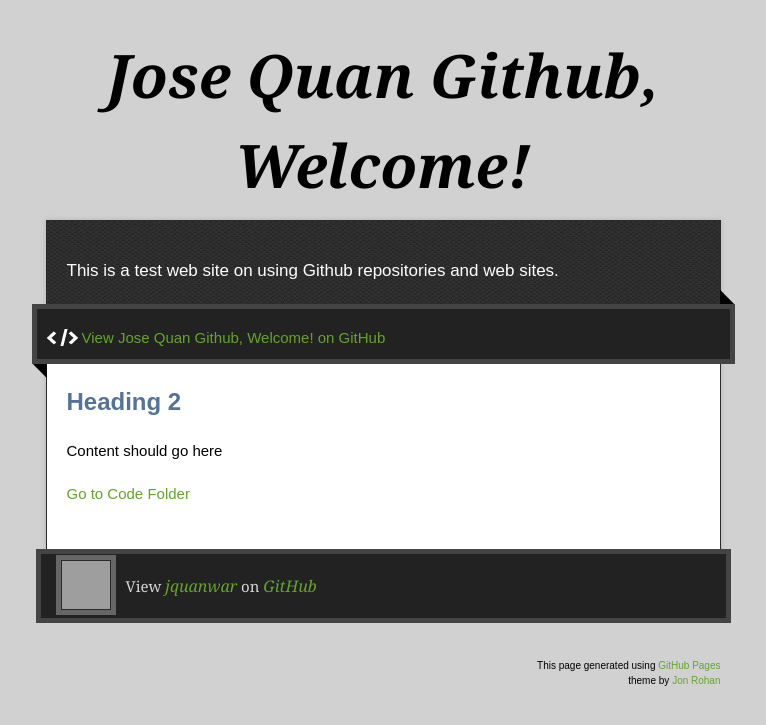
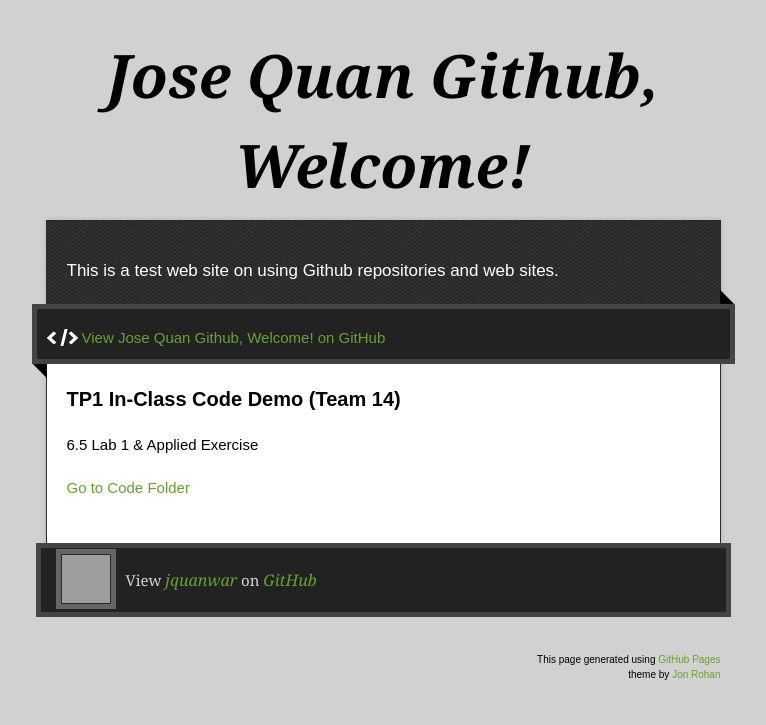
Before and after one commit to jquanwar/jquanwar.github.io, a Jekyll site: the page built from index.md, in a window 1280 px wide. Shown: the top 725 px of the page, without its empty margins (257-1023 px from the left). Built offline with Jekyll 4.4.1, drawn with Linux system fonts in a browser that asks for light colours; grey boxes are pictures that could not be loaded.

Commit message:
Update index.md

```diff
--- a/index.md
+++ b/index.md
@@ -4,7 +4,7 @@
 description: Test Description
 ---
 
-## Heading 2
-Content should go here
+### TP1 In-Class Code Demo (Team 14)
+6.5 Lab 1 & Applied Exercise
 
 [Go to Code Folder](/code/index_md)
```
